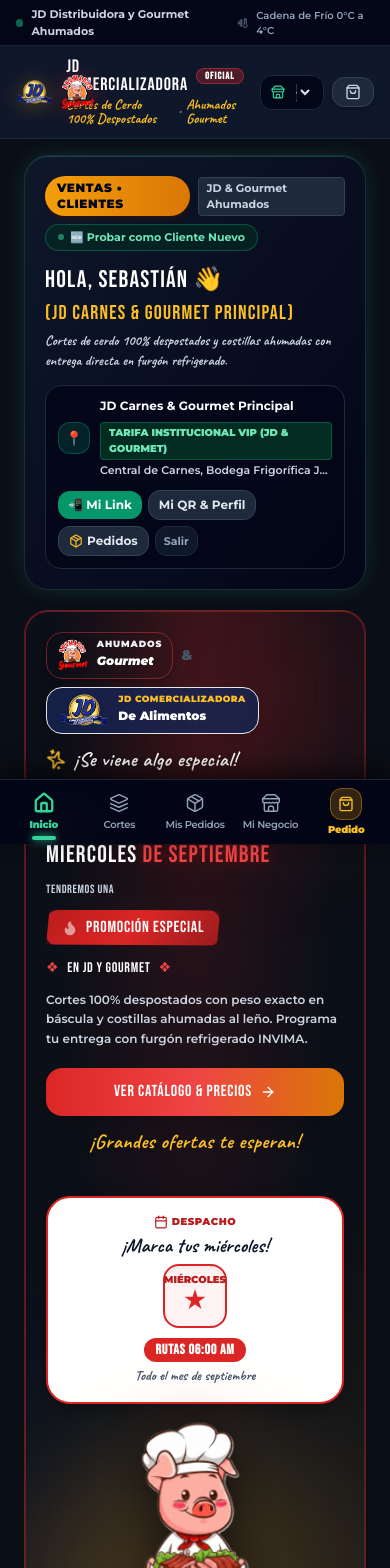
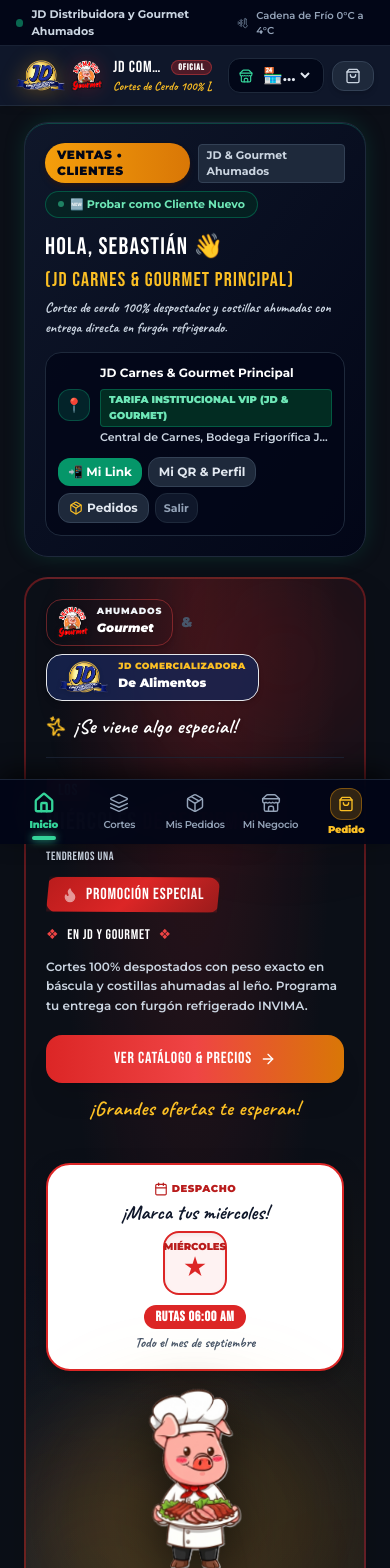
Before and after one commit to S3baz94/jd-distribuidora, a Next.js app: page / in a window 390 px wide. Shown: the top 1568 px of the page. Built offline with nearby package versions, Linux system fonts and the light colour scheme.

Commit message:
style(responsive): optimizar proporciones de mascotas e imagenes en vista movil y escritorio

```diff
--- a/src/app/admin/alistamiento/page.tsx
+++ b/src/app/admin/alistamiento/page.tsx
@@ -85,7 +85,7 @@
       {/* Header */}
       <div className="flex flex-col sm:flex-row sm:items-center justify-between gap-4">
         <div className="flex items-center gap-3.5">
-          <div className="w-12 h-12 sm:w-14 sm:h-14 rounded-2xl overflow-hidden border-2 border-amber-400/60 flex-shrink-0 bg-slate-900 shadow-md">
+          <div className="w-12 sm:w-14 h-14 sm:h-16 rounded-2xl overflow-hidden border-2 border-amber-400/60 flex-shrink-0 bg-slate-900 shadow-md flex items-center justify-center p-1">
             <img
               src="/images/branding/cerdito-bandeja-carnes.png"
               alt="Cerdito Maestro de Desposte"
--- a/src/app/comprar/page.tsx
+++ b/src/app/comprar/page.tsx
@@ -118,7 +118,7 @@
           : "bg-gradient-to-r from-amber-50 via-rose-50 to-amber-50 border-amber-200/80"
       }`}>
         <div className="flex items-center gap-3">
-          <div className="w-14 h-14 sm:w-16 sm:h-16 flex-shrink-0 relative">
+          <div className="w-12 sm:w-14 h-16 sm:h-20 flex-shrink-0 relative">
             <img
               src={
                 selectedBrand === "gourmet_ahumados"
--- a/src/app/confirmacion/page.tsx
+++ b/src/app/confirmacion/page.tsx
@@ -76,7 +76,7 @@
         {/* Mascota Celebrando el Pedido */}
         <div className="mx-auto flex items-center justify-center relative">
           {isAllGourmet ? (
-            <div className="w-28 h-28 sm:w-32 sm:h-32">
+            <div className="w-28 sm:w-36 h-36 sm:h-44 flex items-center justify-center">
               <img
                 src="/images/branding/cerdito-gourmet-ahumados.png"
                 alt="Pedido Gourmet Confirmado con Éxito"
@@ -85,7 +85,7 @@
             </div>
           ) : isGourmetOrder ? (
             /* Pedido Mixto: Cerdito Cliente con Ropa celebrando sus compras */
-            <div className="w-28 h-28 sm:w-32 sm:h-32">
+            <div className="w-28 sm:w-36 h-36 sm:h-44 flex items-center justify-center">
               <img
                 src="/images/branding/cerdito-cliente-ropa.png"
                 alt="Pedido Mixto Confirmado con Éxito"
@@ -94,7 +94,7 @@
             </div>
           ) : (
             /* Pedido JD Exclusivo: Cerdito JD con Delantal Azul */
-            <div className="w-28 h-28 sm:w-32 sm:h-32">
+            <div className="w-28 sm:w-36 h-36 sm:h-44 flex items-center justify-center">
               <img
                 src="/images/branding/cerdito-pulgar-exito.png"
                 alt="Pedido JD Confirmado con Éxito"
--- a/src/app/page.tsx
+++ b/src/app/page.tsx
@@ -208,7 +208,7 @@
       {isNewCustomer && (
         <div className="bg-gradient-to-br from-emerald-950/70 via-slate-900 to-slate-900 border-2 border-emerald-500/40 rounded-3xl p-4 sm:p-5 shadow-xl text-white space-y-2 glow-emerald-card animate-in fade-in">
           <div className="flex items-center gap-3">
-            <div className="w-12 h-14 sm:w-14 sm:h-16 flex-shrink-0 relative">
+            <div className="w-14 sm:w-16 h-18 sm:h-22 flex-shrink-0 relative">
               <img
                 src="/images/branding/cerdito-cliente-ropa.png"
                 alt="Bienvenido a tu primer pedido"
@@ -461,7 +461,7 @@
         <div className="flex flex-wrap items-center justify-between gap-3 bg-slate-950/80 p-3 sm:p-4 rounded-3xl border border-slate-800 relative overflow-hidden">
           <div className="flex items-center gap-3">
             {/* Cerdito con bandeja (JD) o Cerdito Gourmet con delantal rojo (Gourmet) */}
-            <div className="w-14 sm:w-16 h-14 sm:h-16 flex-shrink-0 relative">
+            <div className="w-12 sm:w-14 h-16 sm:h-20 flex-shrink-0 relative">
               <img
                 src={
                   selectedBrand === "gourmet_ahumados"
@@ -483,7 +483,7 @@
                 </span>
               </div>
               <p className="font-caveat text-xs sm:text-base text-gold-400 font-bold leading-none mt-0.5">
-                {selectedBrand === "gourmet_ahumados" ? "Ahumado artesanal con madera de guayabo" : "Cortes frescos sin merma de canal"}
+                {selectedBrand === "gourmet_ahumados" ? "Ahumado artesanal con madera de guayabo" : "Cortes frescos seleccionados de cerdo"}
               </p>
             </div>
           </div>
--- a/src/app/pedidos/[id]/page.tsx
+++ b/src/app/pedidos/[id]/page.tsx
@@ -198,7 +198,7 @@
       {(order.status === "ready" || order.status === "dispatched") && (
         <div className="bg-slate-900 border border-slate-800 rounded-2xl p-4 flex flex-col sm:flex-row items-start sm:items-center justify-between gap-3 text-xs text-slate-200">
           <div className="flex items-center gap-3">
-            <div className="relative w-12 h-12 rounded-xl overflow-hidden border-2 border-amber-400/60 shadow-md flex-shrink-0 bg-slate-800">
+            <div className="relative w-12 sm:w-14 h-12 sm:h-14 rounded-xl overflow-hidden border-2 border-amber-400/60 shadow-md flex-shrink-0 bg-slate-800 flex items-center justify-center p-0.5">
               <img
                 src="/images/branding/cerdito-furgon-despacho.png"
                 alt="Furgón Refrigerado JD"
@@ -299,7 +299,7 @@
               )}
             </div>
             <div className="flex items-center gap-3 bg-slate-800/80 rounded-xl p-2.5 border border-slate-700/80">
-              <div className="w-11 h-11 rounded-lg overflow-hidden border border-emerald-500/50 flex-shrink-0 bg-slate-900 shadow-sm">
+              <div className="w-11 sm:w-12 h-11 sm:h-12 rounded-lg overflow-hidden border border-emerald-500/50 flex-shrink-0 bg-slate-900 shadow-sm flex items-center justify-center p-0.5">
                 <img
                   src="/images/branding/cerdito-moto-domiciliario.png"
                   alt="Domiciliario Asignado"
--- a/src/components/common/BrandMascotBanner.tsx
+++ b/src/components/common/BrandMascotBanner.tsx
@@ -148,11 +148,11 @@
 
             {/* Personaje de Compras B2B */}
             <div className="relative flex flex-col items-center justify-center group cursor-pointer py-1">
-              <div className="w-28 sm:w-36 md:w-40 h-auto flex-shrink-0 relative">
+              <div className="w-24 sm:w-32 md:w-36 max-h-52 sm:max-h-64 flex-shrink-0 relative flex items-center justify-center">
                 <img
                   src="/images/branding/cerdito-cliente-ropa.png"
                   alt="Cerdito Cliente de Ventas"
-                  className="w-full h-auto object-contain drop-shadow-[0_12px_24px_rgba(0,0,0,0.6)] animate-float-slow group-hover:scale-105 transition-transform duration-300"
+                  className="max-h-48 sm:max-h-60 md:max-h-64 w-auto object-contain drop-shadow-[0_12px_24px_rgba(0,0,0,0.6)] animate-float-slow group-hover:scale-105 transition-transform duration-300"
                 />
               </div>
               <span className="text-xs font-bold text-amber-300 bg-amber-500/10 px-3 py-0.5 rounded-full border border-amber-500/30 mt-1 font-caveat text-sm">
--- a/src/components/layout/Header.tsx
+++ b/src/components/layout/Header.tsx
@@ -54,31 +54,31 @@
       {/* Main navigation header */}
       <div className="max-w-6xl mx-auto px-4 py-3 flex items-center justify-between gap-4">
         {/* Brand / Logo Oficial */}
-        <Link href="/" className="flex items-center gap-3.5 group">
-          <div className="flex items-center gap-2 sm:gap-2.5">
+        <Link href="/" className="flex items-center gap-2.5 sm:gap-3.5 group min-w-0">
+          <div className="flex items-center gap-1.5 sm:gap-2.5 flex-shrink-0">
             <img
               src="/images/branding/logo-jd-comercializadora.png"
               alt="Logo JD Comercializadora de Alimentos"
-              className="h-10 sm:h-12 w-auto object-contain drop-shadow-[0_2px_10px_rgba(245,158,11,0.3)] group-hover:scale-105 transition-transform"
+              className="h-8 sm:h-12 w-auto object-contain drop-shadow-[0_2px_10px_rgba(245,158,11,0.3)] group-hover:scale-105 transition-transform"
             />
-            <div className="h-7 w-[1px] bg-slate-700/80 hidden sm:block" />
+            <div className="h-6 sm:h-7 w-[1px] bg-slate-700/80 hidden sm:block" />
             <img
               src="/images/branding/logo-ahumados-gourmet-oficial.png"
               alt="Logo Ahumados Gourmet Oficial"
-              className="h-10 sm:h-12 w-auto object-contain drop-shadow-[0_2px_10px_rgba(220,38,38,0.3)] group-hover:scale-105 transition-transform"
+              className="h-8 sm:h-12 w-auto object-contain drop-shadow-[0_2px_10px_rgba(220,38,38,0.3)] group-hover:scale-105 transition-transform"
             />
           </div>
-          <div>
-            <div className="font-bebas text-lg sm:text-2xl tracking-wider text-white flex items-center gap-2 leading-none">
-              <span>JD COMERCIALIZADORA</span>
-              <span className="text-[10px] font-black bg-fire-600/30 text-fire-300 px-2 py-0.5 rounded-full border border-fire-500/40 uppercase tracking-widest">
+          <div className="min-w-0">
+            <div className="font-bebas text-base sm:text-2xl tracking-wider text-white flex items-center gap-1.5 sm:gap-2 leading-none">
+              <span className="truncate">JD COMERCIALIZADORA</span>
+              <span className="text-[9px] sm:text-[10px] font-black bg-fire-600/30 text-fire-300 px-1.5 sm:px-2 py-0.5 rounded-full border border-fire-500/40 uppercase tracking-widest flex-shrink-0">
                 OFICIAL
               </span>
             </div>
-            <p className="font-caveat text-sm sm:text-base text-gold-400 font-bold leading-none mt-1 flex items-center gap-1.5">
+            <p className="font-caveat text-xs sm:text-base text-gold-400 font-bold leading-none mt-1 flex items-center gap-1.5 truncate">
               <span>Cortes de Cerdo 100% Despostados</span>
-              <span className="text-slate-500">•</span>
-              <span className="text-fire-400">Ahumados Gourmet</span>
+              <span className="text-slate-500 hidden sm:inline">•</span>
+              <span className="text-fire-400 hidden sm:inline">Ahumados Gourmet</span>
             </p>
           </div>
         </Link>
```
